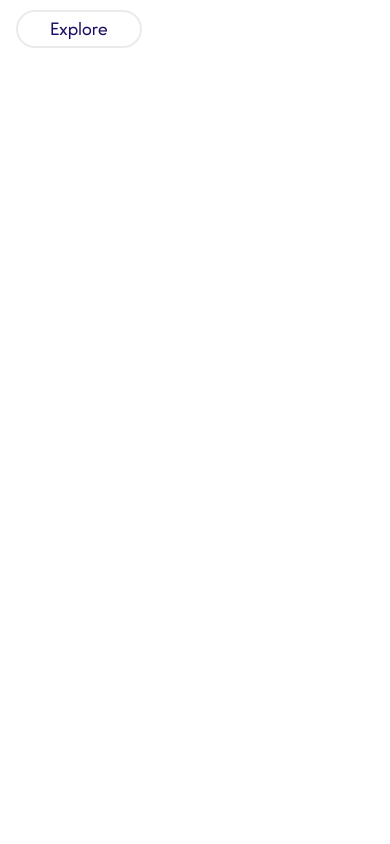
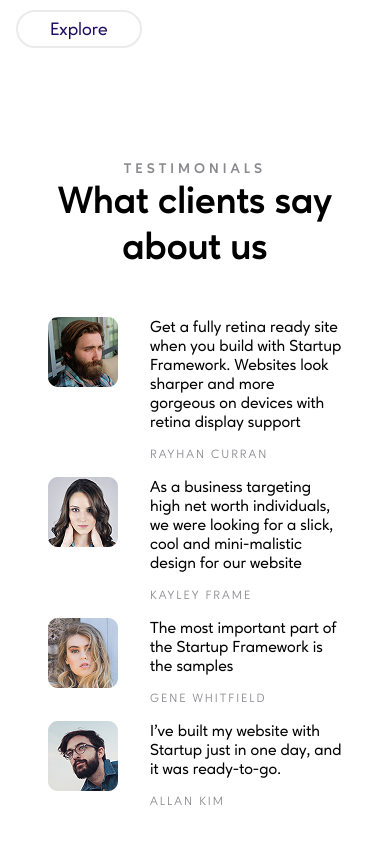
Before and after one commit to JoseAMota11/agency-landing-page, a React (Vite) app: page / in a window 390 px wide. Shown: the part 3129-3973 px from the top of the page. Before the commit the page ends 3321 px from the top, so only its background shows below. Built offline with nearby package versions, Linux system fonts and the light colour scheme.

Commit message:
:iphone: Adding responsiveness to the testimonials-section component

```diff
--- a/src/App.tsx
+++ b/src/App.tsx
@@ -19,8 +19,8 @@ function App() {
       <main className="main-container">
         <HeroSection />
         <ServiceSection />
-        {/* <TestimonialsSection />
-        <OurTeamSection />
+        <TestimonialsSection />
+        {/* <OurTeamSection />
         <ContactSection /> */}
       </main>
       {/* <Footer /> */}
--- a/src/components/service-section.css
+++ b/src/components/service-section.css
@@ -65,9 +65,6 @@
 
 @media (max-width: 1200px) {
   .service-section {
-    .service-section--title {
-    }
-
     .service-section--description {
       font-size: 38px;
     }
@@ -75,20 +72,11 @@
     .service-section--cards-container {
       gap: 2rem;
     }
-
-    .service-section--container {
-    }
   }
 }
 
 @media (max-width: 960px) {
   .service-section {
-    .service-section--title {
-    }
-
-    .service-section--description {
-    }
-
     .service-section--cards-container {
       margin-top: 3rem;
       flex-direction: column;
--- a/src/components/testimonial-card.css
+++ b/src/components/testimonial-card.css
@@ -23,3 +23,12 @@
     }
   }
 }
+
+@media (max-width: 980px) {
+  .testimonial-card {
+    .testimonial-card--div {
+      justify-content: initial;
+      gap: 1rem;
+    }
+  }
+}
--- a/src/components/testimonials-section.css
+++ b/src/components/testimonials-section.css
@@ -22,3 +22,26 @@
     gap: 2rem 4rem;
   }
 }
+
+@media (max-width: 1200px) {
+  .testimonials-section {
+    width: auto;
+    padding: 0 2rem;
+
+    .testimonials-section--description {
+      font-size: 38px;
+    }
+  }
+}
+
+@media (max-width: 980px) {
+  .testimonials-section {
+    .testimonials-section--cards-container {
+      margin-top: 3rem;
+      grid-template-columns: minmax(auto, 500px);
+      grid-template-rows: repeat(4, auto);
+      justify-content: center;
+      gap: 1rem;
+    }
+  }
+}
```
